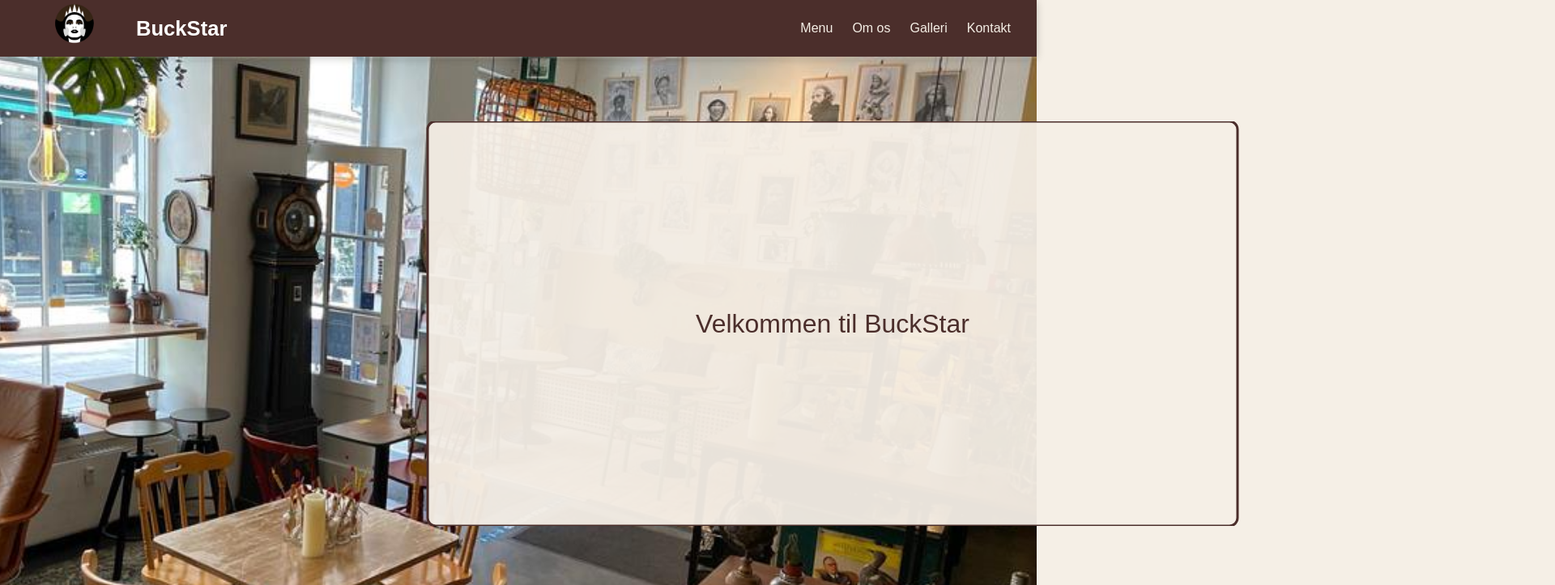
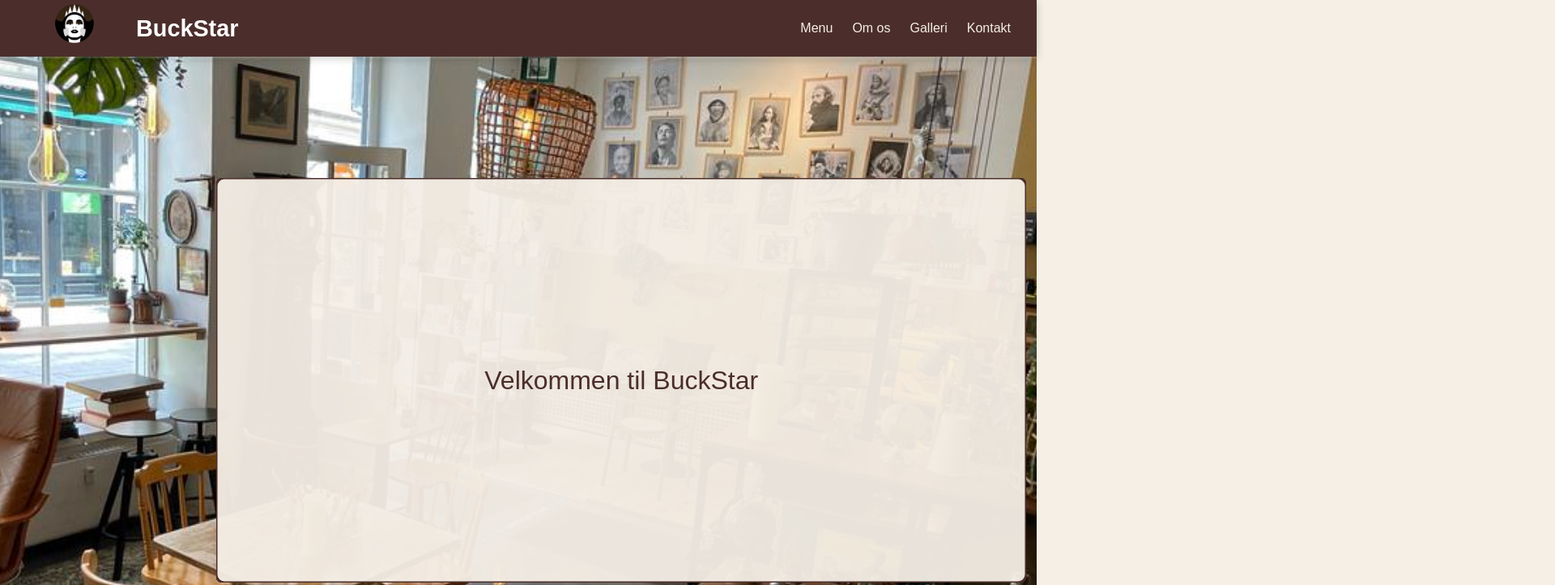
Before and after one commit to NoahBRASS/Uge-17-kaffebar, a plain HTML site: page index.HTML in a window 1280 px wide. Shown: the top 723 px of the page at 81% size, 1920 px wide, since content can reach past the window. Drawn offline with Linux system fonts and the light colour scheme.

Commit message:
V50M
nu er det ikke en vid kandt man kan scrole ud til længere, og firkanten ligger ordenligt 👍

```diff
--- a/style.CSS
+++ b/style.CSS
@@ -1,4 +1,4 @@
-/* Reset og base-stil */
+/* 🔄 Nulstiller standardmargen/polstring og sætter box-sizing */
 * {
   margin: 0;
   padding: 0;
@@ -6,12 +6,14 @@
   font-family: 'Arial', sans-serif;
 }
 
+/* 🎨 Baggrundsfarve og forhindrer horisontal scroll */
 body {
   background-color: #F5EFE6;
   color: #1F1F1F;
+  overflow-x: hidden;
 }
 
-/* HEADER */
+/* 🟫 Øverste bjælke med logo og menu */
 header {
   position: sticky;
   top: 0;
@@ -26,28 +28,33 @@ header {
   z-index: 1000;
 }
 
+/* 🔗 Venstre del af headeren (logo og navn) */
 .left-header {
   display: flex;
   align-items: center;
   gap: 1rem;
 }
 
+/* 🖼️ Logo-billedet */
 .logo-img {
   height: 120px;
   width: auto;
 }
 
+/* 📝 Logo-tekst */
 .logo {
-  font-size: 1.6rem;
+  font-size: 1.8rem;
   font-weight: bold;
 }
 
+/* 📱 Hamburger-menu ikon */
 .menu-toggle {
   font-size: 1.5rem;
   cursor: pointer;
   display: none;
 }
 
+/* 🔗 Navigation links */
 nav.menu {
   display: flex;
   gap: 1.5rem;
@@ -62,7 +69,7 @@ nav.menu a:hover {
   color: #C9A66B;
 }
 
-/* HERO */
+/* 🏞️ Hero-sektion med baggrundsbillede */
 .hero {
   position: relative;
   height: 100vh;
@@ -70,23 +77,30 @@ nav.menu a:hover {
   background-size: cover;
   background-position: center;
   display: flex;
-  justify-content: flex-end;
+  justify-content: flex-end; /* ⬅️ Flytter containeren helt til højre */
   align-items: center;
-  padding-right: 10vw;
+  padding-right: 1vw; /* 📏 Luft fra højre kant */
+  overflow: hidden;
 }
 
+/* 📦 Container til SVG og tekst */
 .svg-container {
-  position: absolute;
-  top: 10%;
-  left: 10%;
-  right: 0%;
-  transform: translateY(-50%);
-  width: 1800px;
+  position: relative;
+  width: 90vw;
+  max-width: 1000px;
   height: 500px;
   animation: fadeInBlock 1s ease-out forwards;
 }
 
+/* 🎞️ Selve firkanten */
+.animated-rect {
+  width: 100%;
+  height: 100%;
+}
+
 .animated-rect rect {
+  width: 100%;
+  height: 100%;
   fill: rgba(245, 239, 230, 0.95);
   stroke: #4B2E2B;
   stroke-width: 3;
@@ -97,6 +111,7 @@ nav.menu a:hover {
   ry: 10;
 }
 
+/* ✍️ Teksten inde i firkanten */
 .hero-text {
   position: absolute;
   top: 50%;
@@ -106,20 +121,23 @@ nav.menu a:hover {
   color: #4B2E2B;
   opacity: 0;
   animation: fadeInText 1.5s ease-out 2s forwards;
+  text-align: center;
 }
 
-/* Animationer */
+/* 🔄 Tegn stregen */
 @keyframes drawRect {
   to {
     stroke-dashoffset: 0;
   }
 }
 
+/* ✨ Fade-in på tekst */
 @keyframes fadeInText {
   from { opacity: 0; }
   to { opacity: 1; }
 }
 
+/* 🌀 Fade-in på firkant */
 @keyframes fadeInBlock {
   from {
     transform: translateY(30px);
@@ -131,7 +149,7 @@ nav.menu a:hover {
   }
 }
 
-/* FOOTER */
+/* 👣 Footer nederst på siden */
 footer {
   background-color: #1F1F1F;
   color: #F5EFE6;
@@ -140,7 +158,7 @@ footer {
   font-size: 0.9rem;
 }
 
-/* RESPONSIV */
+/* 📱 Responsiv til mobil og tablets */
 @media (max-width: 768px) {
   .menu-toggle {
     display: block;
```
